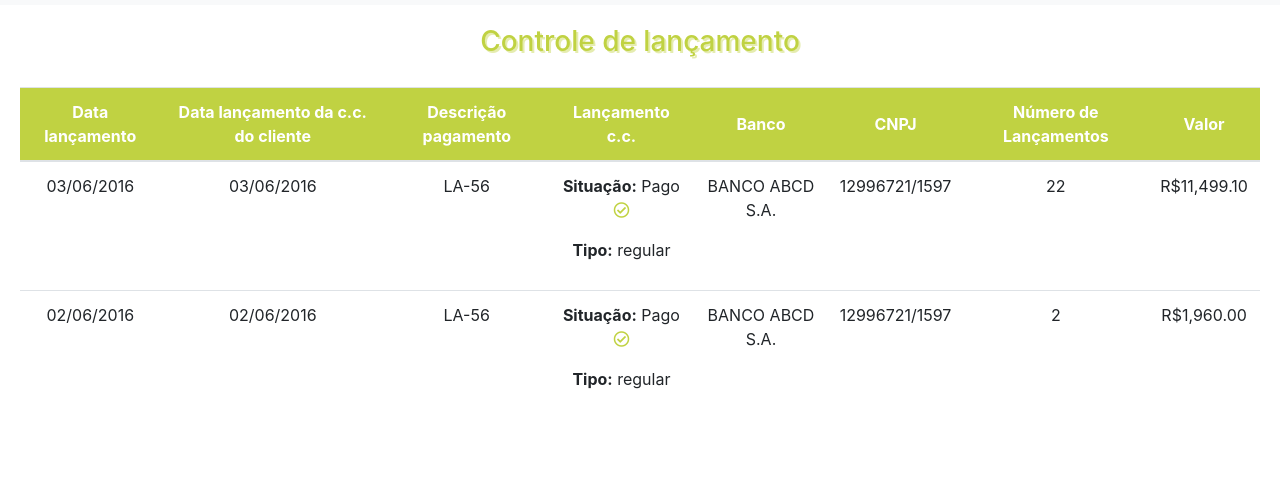
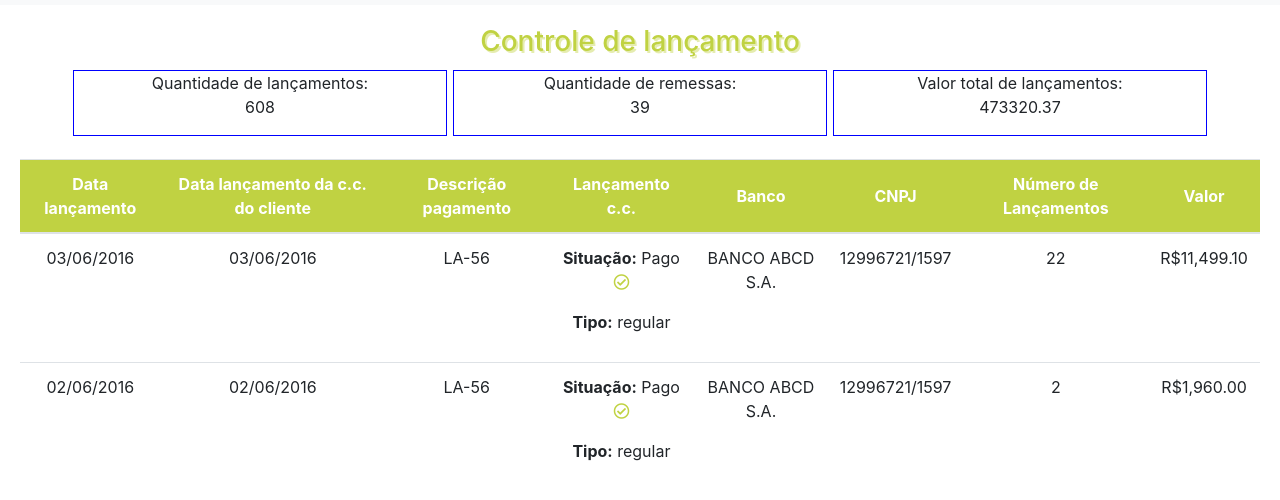
Before and after one commit to daniferrari/stefanini, a website: page app/index.html in a window 1280 px wide. Shown: the part 56-556 px from the top of the page. Drawn offline with nearby package versions, Linux system fonts and the light colour scheme; some packages are replaced by stand-ins of ours.

Commit message:
Adicionando cards com valores totais

```diff
--- a/app/account-launch/lancamento-conta-legado.css
+++ b/app/account-launch/lancamento-conta-legado.css
@@ -47,3 +47,12 @@ h3 {
 table {
     text-align: center;
 }
+
+.cards {
+    text-align: center;
+}
+
+.col-sm {
+    border: 1px solid blue;
+    margin: 3px;
+}
--- a/app/account-launch/lancamento-conta-legado.html
+++ b/app/account-launch/lancamento-conta-legado.html
@@ -2,6 +2,23 @@
 <div ng-controller="lancamentoContaController">
 
   <h3>Controle de lançamento</h3>
+
+  <div class="container">
+    <div class="row cards">
+      <div class="col-sm">
+        Quantidade de lançamentos:
+        <p>{{data.data.totalControleLancamento.quantidadeLancamentos}}</p>
+      </div>
+      <div class="col-sm">
+        Quantidade de remessas:
+        <p>{{data.data.totalControleLancamento.quantidadeRemessas}}</p>
+      </div>
+      <div class="col-sm">
+        Valor total de lançamentos:
+        <p>{{data.data.totalControleLancamento.valorLancamentos}}</p>
+      </div>
+    </div>
+  </div>
 
   <div class="table-padding">
     <table class="table table-responsive">
--- a/app/chart/chart.js
+++ b/app/chart/chart.js
@@ -32,7 +32,7 @@ angular.
         data: {
             labels: $scope.labels,
             datasets: [{
-                label: 'Lançamentos/Mês',
+                label: 'Número de lançamentos',
                 data: $scope.value,
                 borderColor: $scope.colors,
                 borderWidth: 1,
```
